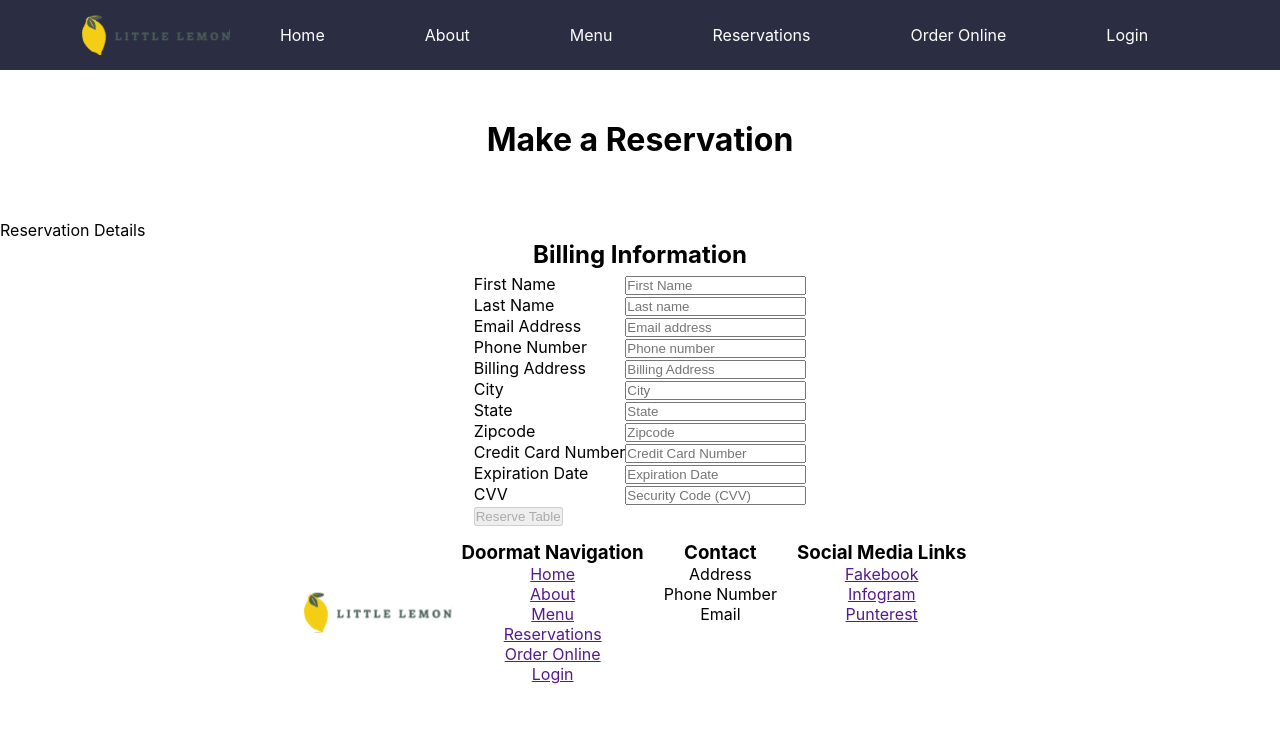
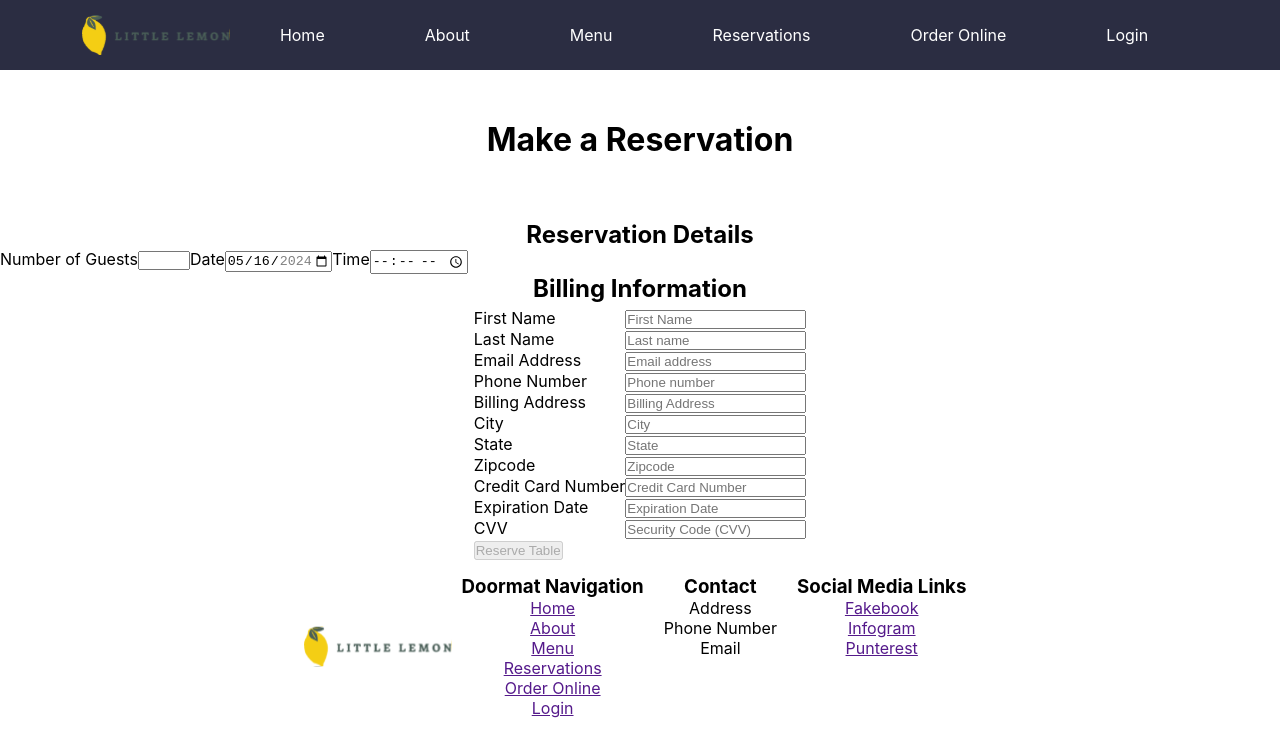
Before and after one commit to digitAI-4N6/little-lemon, a React (Create React App) app: page / in a window 1280 px wide. Shown: the top 756 px of the page. Built offline with nearby package versions, Linux system fonts and the light colour scheme.

Commit message:
Enter content
Enter content

```diff
--- a/src/components/ReservationDetails.js
+++ b/src/components/ReservationDetails.js
@@ -1,5 +1,13 @@
 export default function ReservationDetails() {
     return (
-        <p>Reservation Details</p>
+        <>
+        <h2>Reservation Details</h2>
+        <label>Number of Guests</label>
+        <input type="number" min="0" max="10"/>
+        <label>Date</label>
+        <input type="date" value="2024-05-16" min="2024-05-16" max="2024-12-16"/>
+        <label>Time</label>
+        <input type="time" min="9:00" max="21:00"/>
+        </>
     )
 }
```
